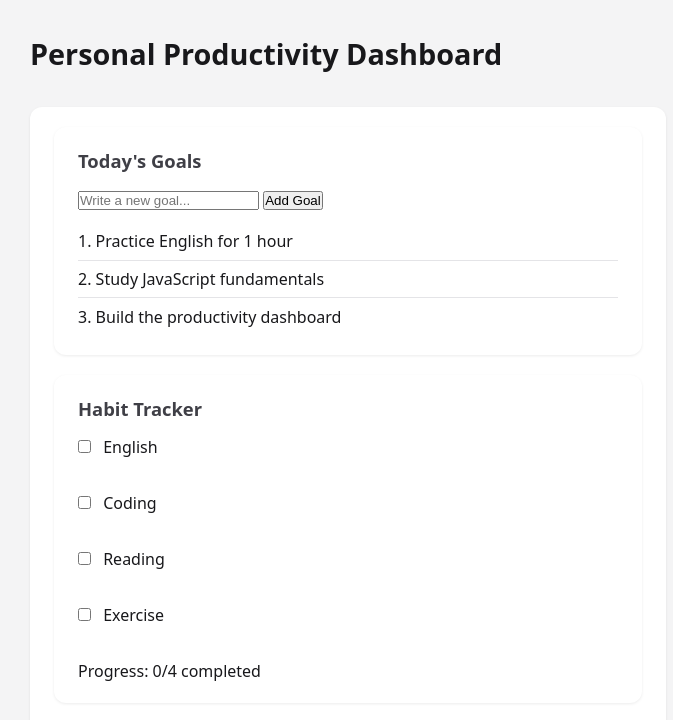
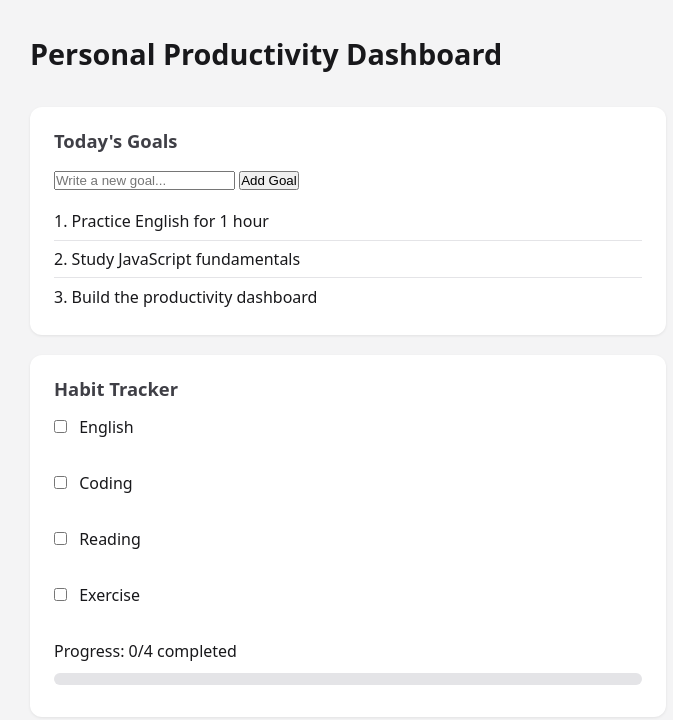
Before and after one commit to Salvatorepolise/productivity-dashboard, a plain HTML site: page index.html in a window 1280 px wide. Shown: the top 720 px of the page, without its empty margins (292-965 px from the left). Drawn offline with Linux system fonts and the light colour scheme.

Commit message:
Day 5: make Habit Tracker dynamic with array rendering + progress bar

```diff
--- a/index.html
+++ b/index.html
@@ -10,29 +10,32 @@
     <h1>Personal Productivity Dashboard</h1>
 
     <section>
-<section>
-  <h2>Today's Goals</h2>
+      <h2>Today's Goals</h2>
 
-  <div style="margin-bottom: 12px;">
-    <input type="text" id="new-goal-input" placeholder="Write a new goal..." />
-    <button id="add-goal-btn">Add Goal</button>
-  </div>
+      <div style="margin-bottom: 12px">
+        <input
+          type="text"
+          id="new-goal-input"
+          placeholder="Write a new goal..."
+        />
+        <button id="add-goal-btn">Add Goal</button>
+      </div>
 
-  <ul id="goals-list"></ul>
-</section>
+      <ul id="goals-list"></ul>
+    </section>
 
     <section>
       <h2>Habit Tracker</h2>
-      <div id="habits">
-        <label><input type="checkbox" id="habit-english" /> English</label
-        ><br />
-        <label><input type="checkbox" id="habit-coding" /> Coding</label><br />
-        <label><input type="checkbox" id="habit-reading" /> Reading</label
-        ><br />
-        <label><input type="checkbox" id="habit-exercise" /> Exercise</label>
+
+      <!-- Ora generato da JavaScript -->
+      <div id="habits"></div>
+
+      <p id="progress-text">Progress: 0/4 completed</p>
+
+      <!-- Progress bar bonus -->
+      <div class="progress-bar-container" style="margin-top: 10px">
+        <div class="progress-bar" id="habits-progress-bar"></div>
       </div>
-      <br />
-      <p id="progress-text">Progress: 0/4 completed</p>
     </section>
 
     <section>
@@ -76,8 +79,8 @@
 
     <section>
       <h2>Challenge</h2>
-      <p>Day 4</p>
-      <p>September 4, 2026</p>
+      <p>Day 5</p>
+      <p>September 7, 2026</p>
       <p>MRR: $0</p>
     </section>
 
--- a/script.js
+++ b/script.js
@@ -27,7 +27,6 @@ function renderGoals() {
 
 function addGoal() {
   const goalText = newGoalInput.value.trim();
-
   if (goalText === "") return;
 
   goals.push(goalText);
@@ -38,31 +37,50 @@ function addGoal() {
 addGoalBtn.addEventListener("click", addGoal);
 
 newGoalInput.addEventListener("keypress", (e) => {
-  if (e.key === "Enter") {
-    addGoal();
-  }
+  if (e.key === "Enter") addGoal();
 });
 
-// ===== HABITS =====
-const habits = ["english", "coding", "reading", "exercise"];
+// ===== HABITS (DINAMICI) =====
+const habitsData = [
+  { id: "english", name: "English" },
+  { id: "coding", name: "Coding" },
+  { id: "reading", name: "Reading" },
+  { id: "exercise", name: "Exercise" },
+];
 
-habits.forEach((habit) => {
-  const checkbox = document.getElementById(`habit-${habit}`);
+function renderHabits() {
+  const habitsContainer = document.getElementById("habits");
+  habitsContainer.innerHTML = "";
 
-  const saved = localStorage.getItem(`habit-${habit}`);
+  habitsData.forEach((habit) => {
+    const label = document.createElement("label");
+
+    const checkbox = document.createElement("input");
+    checkbox.type = "checkbox";
+    checkbox.id = `habit-${habit.id}`;
+
+    // Carica stato salvato
+    const saved = localStorage.getItem(`habit-${habit.id}`);
     if (saved === "true") {
       checkbox.checked = true;
     }
 
     checkbox.addEventListener("change", () => {
-    localStorage.setItem(`habit-${habit}`, checkbox.checked);
+      localStorage.setItem(`habit-${habit.id}`, checkbox.checked);
       updateProgress();
     });
+
+    label.appendChild(checkbox);
+    label.appendChild(document.createTextNode(" " + habit.name));
+
+    habitsContainer.appendChild(label);
+    habitsContainer.appendChild(document.createElement("br"));
   });
+}
 
 function updateProgress() {
   const checkboxes = document.querySelectorAll(
-    `#habits input[type="checkbox"]`,
+    "#habits input[type='checkbox']",
   );
   let completed = 0;
 
@@ -70,8 +88,16 @@ function updateProgress() {
     if (checkbox.checked) completed++;
   });
 
+  const total = checkboxes.length || 4;
   const progressText = document.getElementById("progress-text");
-  progressText.textContent = `Progress: ${completed}/4 completed`;
+  progressText.textContent = `Progress: ${completed}/${total} completed`;
+
+  // Progress bar bonus
+  const habitsProgressBar = document.getElementById("habits-progress-bar");
+  if (habitsProgressBar) {
+    const percentage = total === 0 ? 0 : (completed / total) * 100;
+    habitsProgressBar.style.width = percentage + "%";
+  }
 }
 
 // ===== NOTES =====
@@ -155,7 +181,8 @@ dailyGoalInput.addEventListener("input", () => {
 });
 
 // ===== INIT =====
+renderHabits();
+updateProgress();
 checkGoal();
 updateCodingGoal();
-updateProgress();
 renderGoals();
```
Lines whose indentation alone changed are shown as unchanged.
